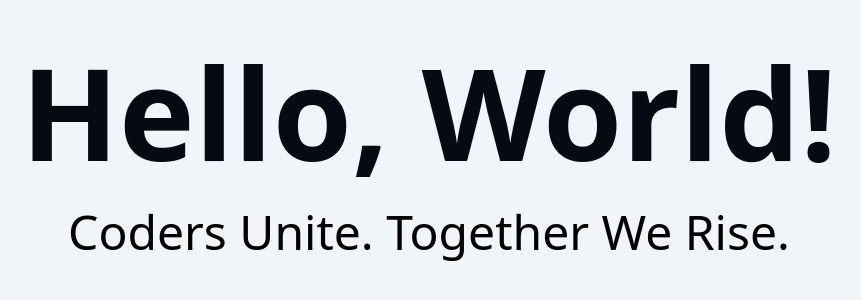
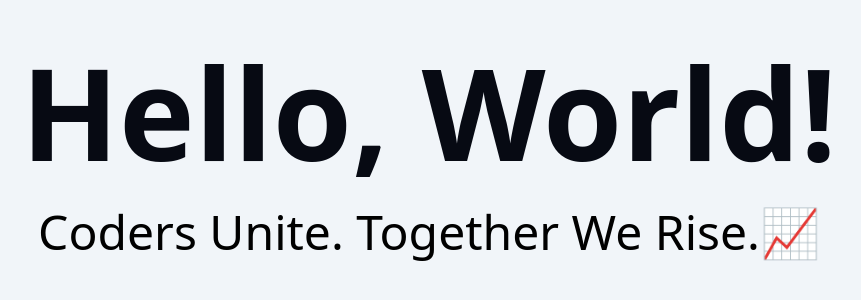
Before and after one commit to iBasnet/GitHub, a plain HTML site: page index.html in a window 1280 px wide. Shown: the part 256-556 px from the top of the page, without its empty margins (211-1072 px from the left). Drawn offline with Linux system fonts and the light colour scheme.

Commit message:
Edit Paragraph

```diff
--- a/index.html
+++ b/index.html
@@ -35,7 +35,7 @@
 <body>
     <div class="hero">
         <h1>Hello, World!</h1>
-        <p>Coders Unite. Together We Rise.</p>
+        <p>Coders Unite. Together We Rise.📈</p>
     </div>
     <script>
         document.querySelector("h1").addEventListener("pointerenter", () => {
```
Also changed, not shown: 1 other file.
